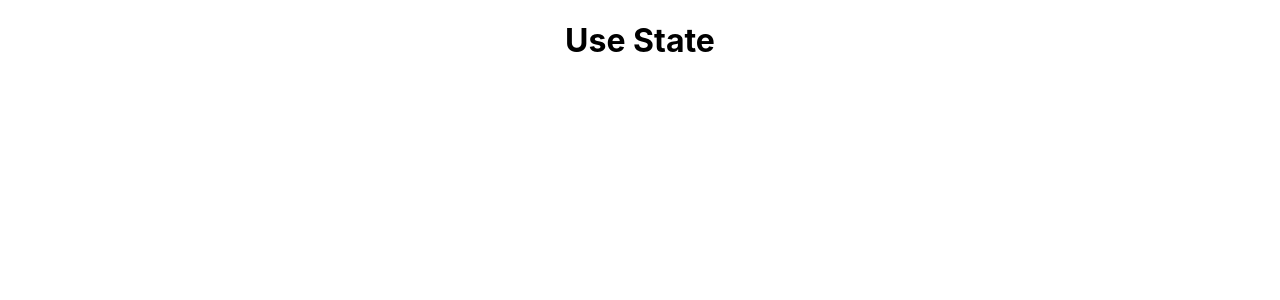
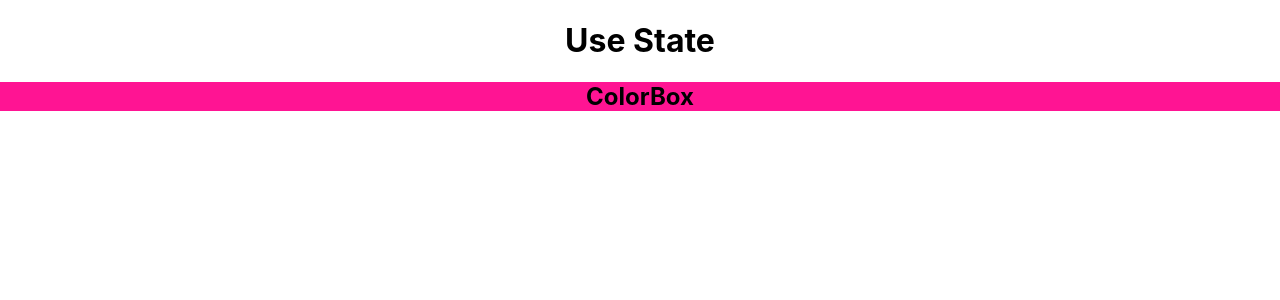
Before and after one commit to taidev98/react-hooks-basic, a React (Create React App) app: page / in a window 1280 px wide. Shown: the top 300 px of the page. Built offline with nearby package versions, Linux system fonts and the light colour scheme.

Commit message:
Exemple useState-ColorBox

```diff
--- a/src/App.js
+++ b/src/App.js
@@ -1,10 +1,12 @@
-import React from 'react';
-import './App.css';
+import React from "react";
+import "./App.css";
+import ColorBox from "./components/ColorBox";
 
 function App() {
   return (
     <div className="App">
       <h1>Use State</h1>
+      <ColorBox />
     </div>
   );
 }
--- /dev/null
+++ b/src/components/ColorBox/index.js
@@ -0,0 +1,35 @@
+import React, { useState } from "react";
+import PropTypes from "prop-types";
+
+ColorBox.propTypes = {};
+
+const getRandomColor = () => {
+  const COLOR_LIST = ["deeppink", "blue", "yellow", "red", "orange"];
+  const randomIndex = Math.trunc(Math.random() * COLOR_LIST.length);
+  return COLOR_LIST[randomIndex];
+};
+
+function ColorBox() {
+  const [color, setColor] = useState(() => {
+    const initialColor = localStorage.getItem("color") || "deeppink";
+    return initialColor;
+  });
+  const handleBoxClick = () => {
+    const newColor = getRandomColor();
+    setColor(newColor);
+    localStorage.setItem("color", newColor);
+  };
+  return (
+    <div>
+      <h2
+        className="color-box"
+        style={{ backgroundColor: color }}
+        onClick={handleBoxClick}
+      >
+        ColorBox
+      </h2>
+    </div>
+  );
+}
+
+export default ColorBox;
```
